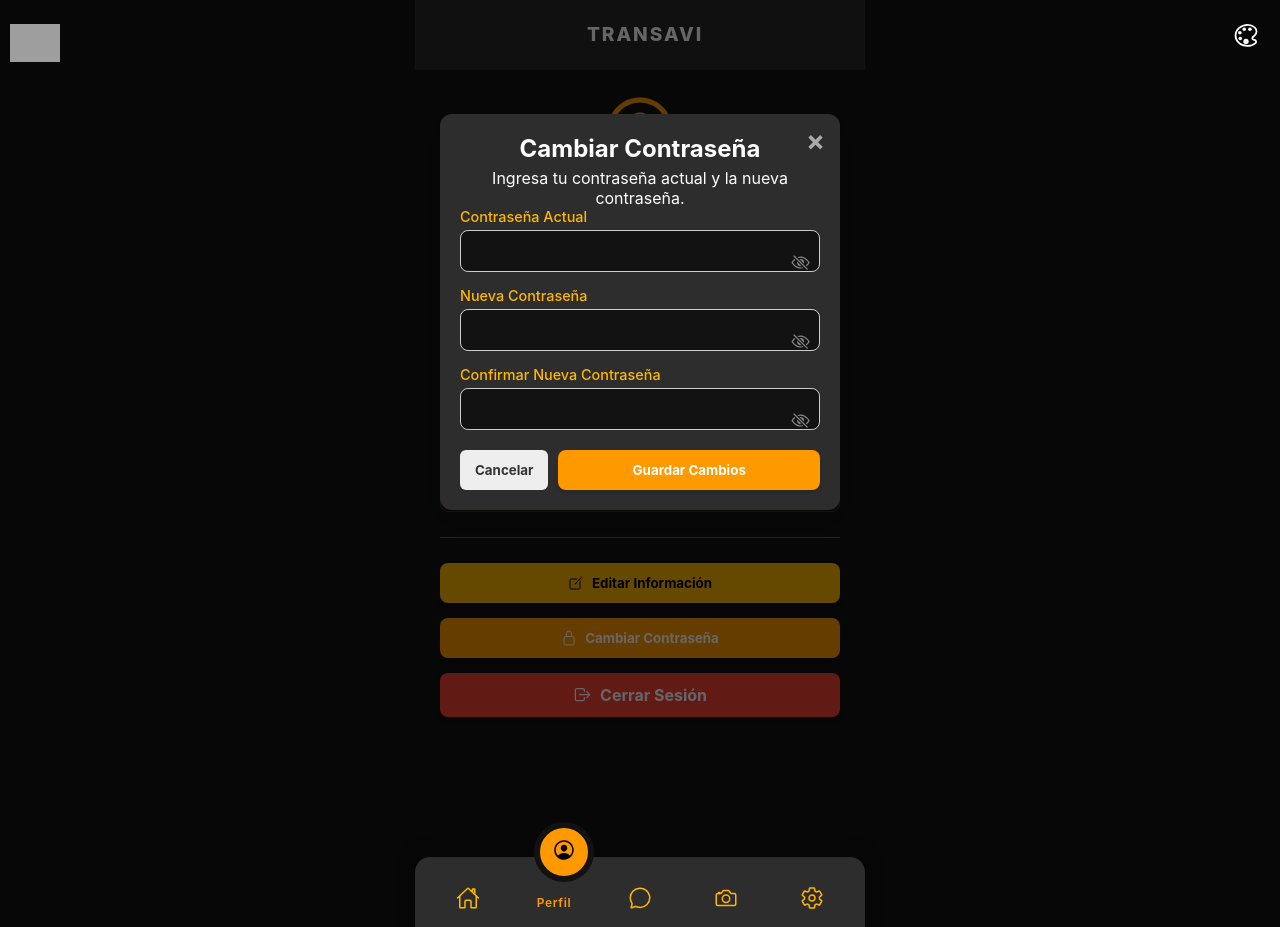
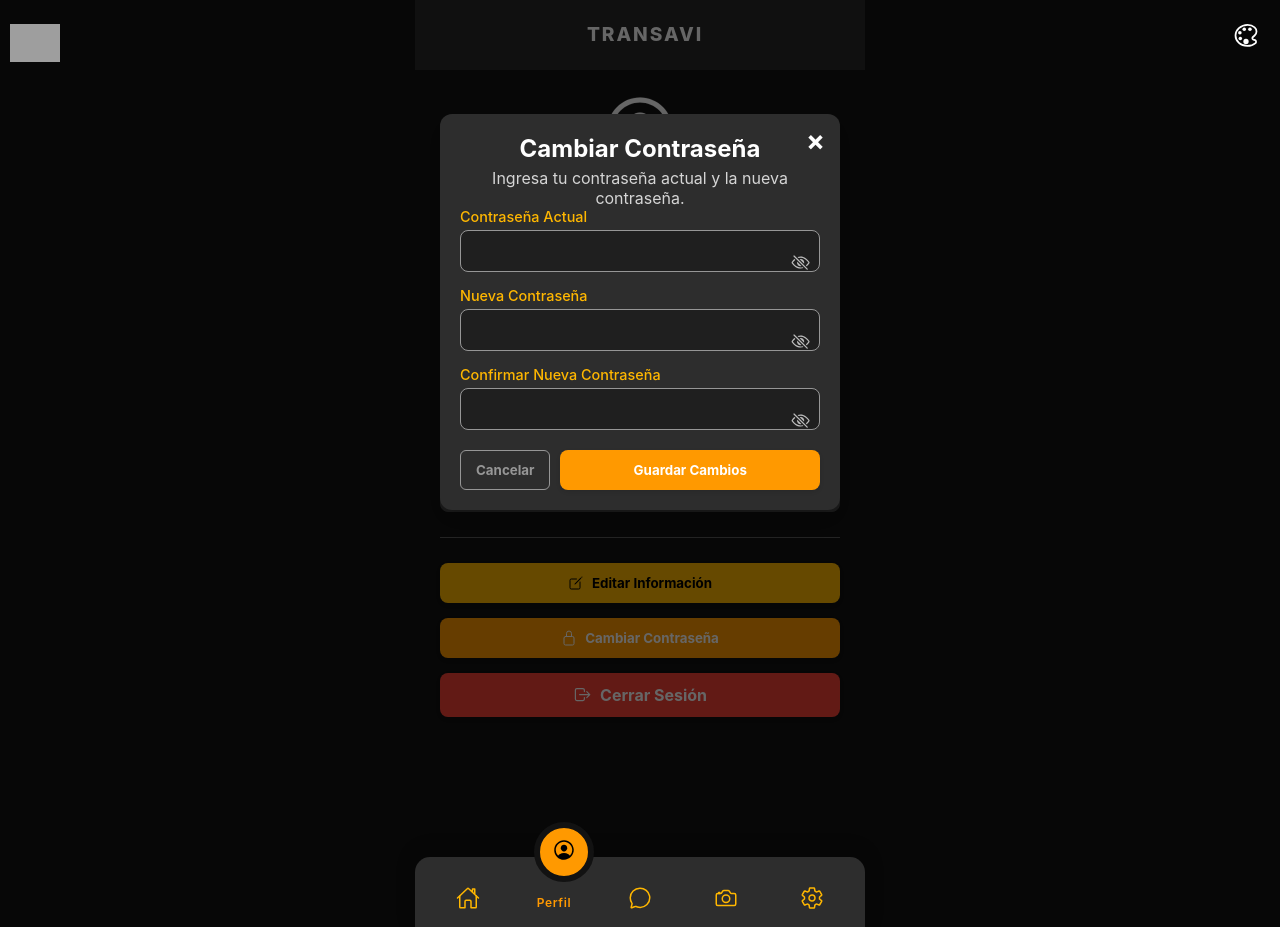
Before and after one commit to kerm1977/transaviapp, a Flask app: page /profile in a window 1280 px wide, after a click on "Cambiar Contraseña". Run offline with Flask 3, Linux system fonts and the light colour scheme; a user stored in the database is signed in; data comes from the database, SQL or seed files in the repository; grey boxes are pictures that could not be loaded.

Commit message:
Edita perfil básico y temas corregidos en seccion de información del usuario

```diff
--- a/static/css/base.css
+++ b/static/css/base.css
@@ -27,6 +27,10 @@
     /* NUEVA VARIABLE: Color específico para el texto de advertencia/instrucción */
     --clr-warning-text: var(--clr-warning); /* Por defecto en Dark, usa Warning */
 
+    /* NUEVAS VARIABLES PARA ITEM DE DETALLE (Perfil) */
+    --clr-detail-bg: #444444; /* Fondo del ítem en Dark (Gris Oscuro) */
+    --clr-detail-text: var(--clr-warning); /* Texto del ítem en Dark (Warning/Naranja) */
+
     /* NUEVA VARIABLE GLOBAL: Color del botón primario. Por defecto, es el clr-main */
     --clr-btn-primary: var(--clr-main);
 
@@ -43,6 +47,11 @@
 
     /* Regla del usuario: Dark en Light */
     --clr-warning-text: #222327;
+
+    /* VARIABLES PARA ITEM DE DETALLE EN LIGHT */
+    --clr-detail-bg: #e0e0e0; /* Fondo del ítem en Light (Gris Claro) */
+    --clr-detail-text: #222327; /* Texto del ítem en Light (Dark) */
+
     --clr-btn-primary: var(--clr-main);
     --clr-link-primary: var(--clr-main);
 }
@@ -52,18 +61,24 @@
 .theme-sepia {
     --clr-bg: #f7e8d2; /* Fondo principal: Beige cálido (Sepia claro) */
     --clr-nav-bg: #eee0c6; /* Fondo de navegación/cards: Tono más oscuro/cálido */
-    --clr-text-content: #4e3d30; /* Texto: Marrón oscuro y legible */
+    --clr-text-content: #2C1E15; /* Marrón muy profundo para MÁXIMO contraste general. */
     --clr-icon-inactive: #4e3d30; /* Iconos inactivos: Marrón */
     --clr-card-bg: #eee0c6; /* Consistencia con nav-bg */
 
-    /* Regla del usuario: Marrón en Sepia */
-    --clr-warning-text: #4e3d30;
+    /* Usamos el color de texto principal, que ahora es más oscuro */
+    --clr-warning-text: var(--clr-text-content);
+
+    /* ************************************************************ */
+    /* AJUSTE SOLICITADO POR EL USUARIO: CAFÉ CLARO y CAFÉ OSCURO */
+    /* ************************************************************ */
+    --clr-detail-bg: #D4B98E; /* Fondo del ítem en Sepia: Café Claro / Beige más oscuro y saturado */
+    --clr-detail-text: #4E3D30; /* Texto del ítem en Sepia: Café Oscuro */
 
     /* NUEVO: Color del botón primario en Sepia (Marrón cálido, más oscuro que el fondo beige) */
     --clr-btn-primary: #5c4033;
 
     /* NUEVO: Color de enlace en Sepia (Marrón, usando el mismo color que el texto principal) */
-    --clr-link-primary: #4e3d30;
+    --clr-link-primary: var(--clr-text-content);
 }
 
 .theme-dark {
@@ -75,6 +90,11 @@
 
     /* Regla del usuario: Warning en Dark (ya es el default, pero lo especificamos) */
     --clr-warning-text: var(--clr-warning);
+
+    /* VARIABLES PARA ITEM DE DETALLE EN DARK */
+    --clr-detail-bg: #444444; /* Fondo del ítem en Dark (Gris Oscuro) */
+    --clr-detail-text: var(--clr-warning); /* Texto del ítem en Dark (Warning/Naranja) */
+
     --clr-btn-primary: var(--clr-main);
     --clr-link-primary: var(--clr-main);
 }
--- a/templates/perfil.html
+++ b/templates/perfil.html
@@ -16,7 +16,7 @@
             </div>
 
             <!-- Nombre Completo y Usuario -->
-            <h2 class="text-3xl font-bold mb-1" style="color: var(--clr-main);">
+            <h2 class="text-3xl font-bold mb-1" style="color: var(--clr-text-content);">
                 {{ profile_data.full_name }}
             </h2>
             <p class="text-lg mb-6" style="color: var(--clr-text-content); opacity: 0.7;">
@@ -84,7 +84,7 @@
         <div class="modal-content">
             <span class="close-button" onclick="closeModal('passwordChangeModal')">&times;</span>
             <h3 class="modal-title">Cambiar Contraseña</h3>
-            <p class="text-sm text-gray-500 mb-4">Ingresa tu contraseña actual y la nueva contraseña.</p>
+            <p class="text-sm text-gray-500 mb-4" style="color: var(--clr-text-content); opacity: 0.8;">Ingresa tu contraseña actual y la nueva contraseña.</p>
 
             <form action="{{ url_for('main.change_password') }}" method="POST">
 
@@ -130,7 +130,7 @@
             <!-- Botón de Cierre -->
             <span class="close-button" onclick="closeModal('contactEditModal')">&times;</span>
             <h3 class="modal-title">Editar Perfil</h3>
-            <p class="text-sm text-gray-500 mb-4">Actualiza tu información personal y de contacto.</p>
+            <p class="text-sm text-gray-500 mb-4" style="color: var(--clr-text-content); opacity: 0.8;">Actualiza tu información personal y de contacto.</p>
 
             <!-- La ruta ahora apunta a la nueva función de Flask -->
             <form action="{{ url_for('main.update_profile_info') }}" method="POST">
@@ -203,13 +203,15 @@
 
     .profile-avatar {
         font-size: 5em;
-        color: var(--clr-main);
+        /* Usamos clr-text-content para que se vea bien en Dark, Light y Sepia */
+        color: var(--clr-text-content);
         margin-bottom: 10px;
     }
 
     .profile-divider {
         border: 0;
         height: 1px;
+        /* Usamos clr-text-content con opacidad para el separador */
         background: var(--clr-text-content);
         opacity: 0.3;
         margin: 25px 0;
@@ -226,37 +228,62 @@
         display: flex;
         align-items: center;
         gap: 15px;
-        /* Se asume una variable RGB definida en base.css o se usa un valor fijo */
-        background: rgba(255, 153, 0, 0.05);
+        /* CAMBIO CLAVE: Usamos las nuevas variables de detalle para el fondo y borde */
+        background: var(--clr-detail-bg);
+        opacity: 1; /* Forzamos la opacidad máxima */
         padding: 12px 15px;
         border-radius: 8px;
-        border: 1px solid rgba(255, 153, 0, 0.2);
+        /* Usamos un borde sutil para que se vea como un contenedor sólido */
+        border: 1px solid var(--clr-detail-bg);
+        transition: background-color 0.3s;
     }
 
+    /* CAMBIO CLAVE: Forzamos el color del ícono al color de texto oscuro en Sepia */
     .detail-item ion-icon {
         font-size: 1.5em;
         min-width: 20px;
+        /* Usamos el color de texto del detalle para que sea CAFÉ OSCURO */
+        color: var(--clr-detail-text) !important;
+        opacity: 1;
+    }
+
+    .detail-item:hover {
+        opacity: 0.8; /* Ligeramente más opaco al pasar el ratón */
+        background: var(--clr-detail-bg);
     }
 
     .detail-content {
         display: flex;
         flex-direction: column;
+        opacity: 1;
     }
 
+    /* ****************************************************************** */
+    /* CAMBIOS CLAVE: FORZAMOS EL COLOR OSCURO PARA EL TEXTO */
+    /* ****************************************************************** */
     .detail-label {
         font-size: 0.8em;
-        font-weight: 500;
-        color: var(--clr-warning);
+        font-weight: 700;
+        /* Usamos la variable de texto del detalle para el CAFÉ OSCURO */
+        color: var(--clr-detail-text) !important;
         text-transform: uppercase;
         letter-spacing: 0.5px;
+        /* Aseguramos la máxima opacidad (visibilidad) */
+        opacity: 1 !important;
     }
 
     .detail-value {
         font-size: 1em;
-        font-weight: 400;
-        color: var(--clr-text-content);
+        font-weight: 500;
+        /* Usamos la variable de texto del detalle para el CAFÉ OSCURO */
+        color: var(--clr-detail-text) !important;
         word-break: break-all;
+        /* Aseguramos la máxima opacidad (visibilidad) */
+        opacity: 1 !important;
     }
+    /* ****************************************************************** */
+    /* FIN CAMBIOS CLAVE */
+    /* ****************************************************************** */
 
     .action-buttons {
         display: flex;
@@ -285,19 +312,20 @@
         font-size: 1.2em;
     }
 
-    /* Botón Secundario (Editar Info) */
+    /* Botón Secundario (Editar Info) - Usa Warning para diferenciarse del Main */
     .btn-secondary {
         background-color: var(--clr-warning);
+        /* En Sepia/Light, el texto es negro. En Dark, se mantiene negro para contraste. */
         color: #000;
     }
     .btn-secondary:hover {
         opacity: 0.9;
     }
 
-    /* Botón Principal (Cambiar Contraseña) */
+    /* Botón Principal (Cambiar Contraseña) - Usa el color principal del tema */
     .btn-main {
-        background-color: var(--clr-main); /* Usar el color principal */
-        color: white;
+        background-color: var(--clr-btn-primary); /* USA LA VARIABLE GLOBAL DEL TEMA */
+        color: #ffffff; /* Texto blanco para asegurar el contraste en Sepia/Dark */
     }
     .btn-main:hover {
         opacity: 0.9;
@@ -320,7 +348,7 @@
 
     /* --- Estilos del Modal (General) --- */
     .modal {
-        display: none; /* Oculto por defecto */
+        display: none;
         position: fixed;
         z-index: 1000;
         left: 0;
@@ -335,27 +363,27 @@
     .modal-content {
         /* Usamos clr-card-bg para que se adapte al tema (oscuro, claro, sepia) */
         background-color: var(--clr-card-bg);
-        margin: 5% auto; /* 5% desde arriba y centrado */
+        margin: 5% auto;
         padding: 20px;
         border-radius: 12px;
         box-shadow: 0 10px 25px rgba(0,0,0,0.2);
         max-width: 400px;
         width: 90%;
         position: relative;
-        color: var(--clr-text-content); /* El texto dentro del modal usa el color de contenido del tema */
+        color: var(--clr-text-content);
     }
 
     .modal-title {
-        color: var(--clr-main);
+        color: var(--clr-text-content); /* Título del modal usa el color de contenido */
         font-size: 1.5em;
         margin-bottom: 5px;
-        /* Asegurar que el título del modal usa el color de contenido en Sepia/Dark si es necesario */
-        color: var(--clr-text-content);
     }
     /* El botón principal de Guardar/Actualizar en los modales */
     .modal-actions .btn-main {
+         background-color: var(--clr-btn-primary);
          color: white;
     }
+    /* El botón secundario de Guardar/Actualizar en los modales (Editar) */
     .modal-actions .btn-secondary {
          background-color: var(--clr-warning);
          color: #000;
@@ -363,14 +391,28 @@
 
     /* Asegurar que los inputs dentro del modal se adapten al tema */
     .modal-content input[type="email"],
-    .modal-content input[type="text"] {
+    .modal-content input[type="text"],
+    .modal-content input[type="password"] {
+        /* Fondo del input: Usamos el fondo principal del body */
         background: var(--clr-bg);
         color: var(--clr-text-content);
+        border: 1px solid var(--clr-text-content); /* Borde que se adapte al tema */
+        opacity: 0.5;
+    }
+
+    /* Etiqueta de input en modal (usamos clr-warning-text) */
+    .modal-content .input-group label {
+        color: var(--clr-warning-text);
+    }
+    /* Toggle password en modal */
+    .modal-content .toggle-password {
+        color: var(--clr-text-content);
+        opacity: 0.7;
     }
 
 
     .close-button {
-        color: #aaa;
+        color: var(--clr-text-content);
         float: right;
         font-size: 28px;
         font-weight: bold;
@@ -382,7 +424,7 @@
 
     .close-button:hover,
     .close-button:focus {
-        color: var(--clr-main); /* Usamos el color principal para el hover */
+        color: var(--clr-main);
         text-decoration: none;
         cursor: pointer;
     }
@@ -398,7 +440,7 @@
         margin-bottom: 5px;
         font-weight: 500;
         font-size: 0.9em;
-        color: var(--clr-warning-text); /* Usamos el color de advertencia/instrucción */
+        color: var(--clr-warning-text);
     }
 
     .password-input-wrapper {
@@ -409,7 +451,7 @@
 
     .password-input-wrapper input {
         width: 100%;
-        padding: 10px 40px 10px 10px; /* Espacio para el ícono */
+        padding: 10px 40px 10px 10px;
         border: 1px solid #ccc;
         border-radius: 6px;
         box-sizing: border-box;
@@ -433,17 +475,20 @@
 
     .btn-cancel {
         padding: 10px 15px;
-        border: 1px solid #ccc;
         border-radius: 6px;
-        background-color: #eee;
-        color: #333;
+        /* Cancelar usa el fondo de la tarjeta/modal con un ligero borde */
+        background-color: var(--clr-card-bg);
+        color: var(--clr-text-content);
         cursor: pointer;
         transition: background-color 0.2s;
-        border: none;
+        border: 1px solid var(--clr-text-content);
+        opacity: 0.5;
         font-weight: bold;
     }
     .btn-cancel:hover {
-        background-color: #ddd;
+        opacity: 1;
+        /* Fondo más oscuro */
+        background-color: var(--clr-bg);
     }
 
 </style>
```
